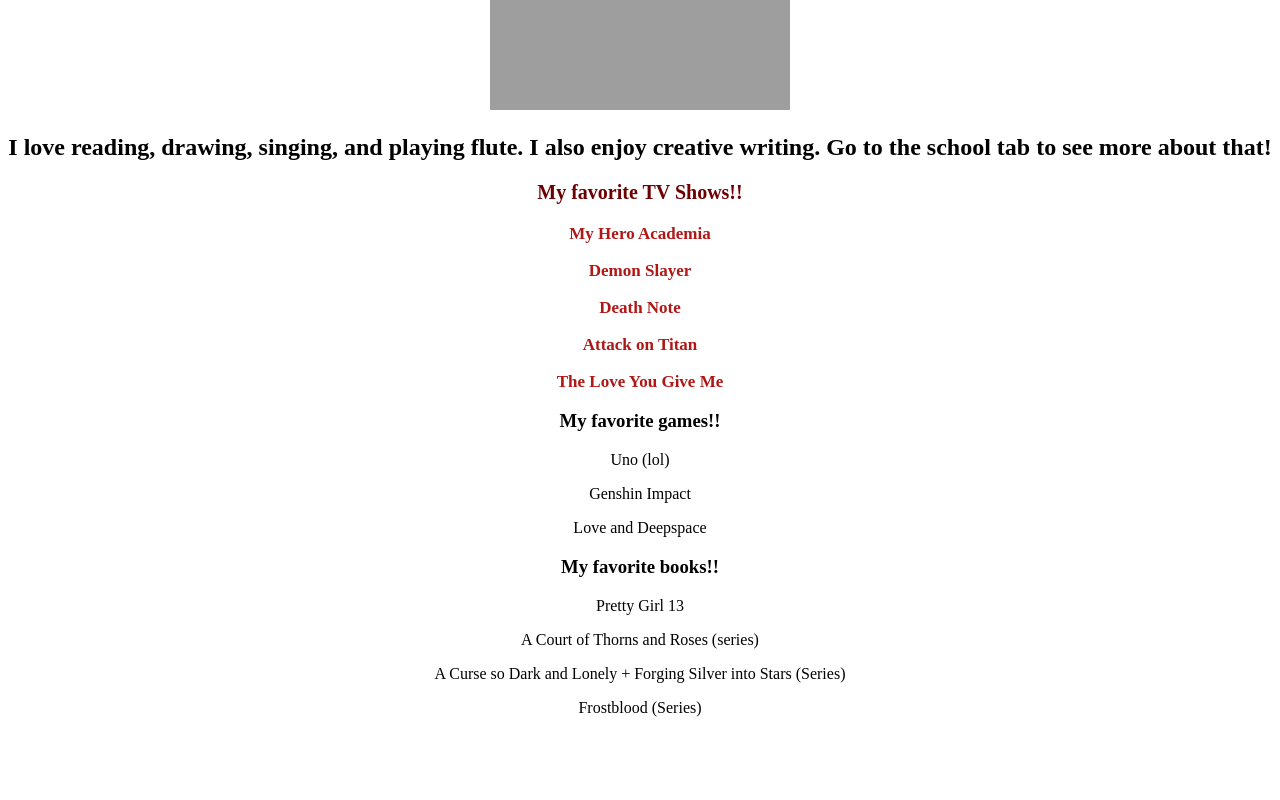
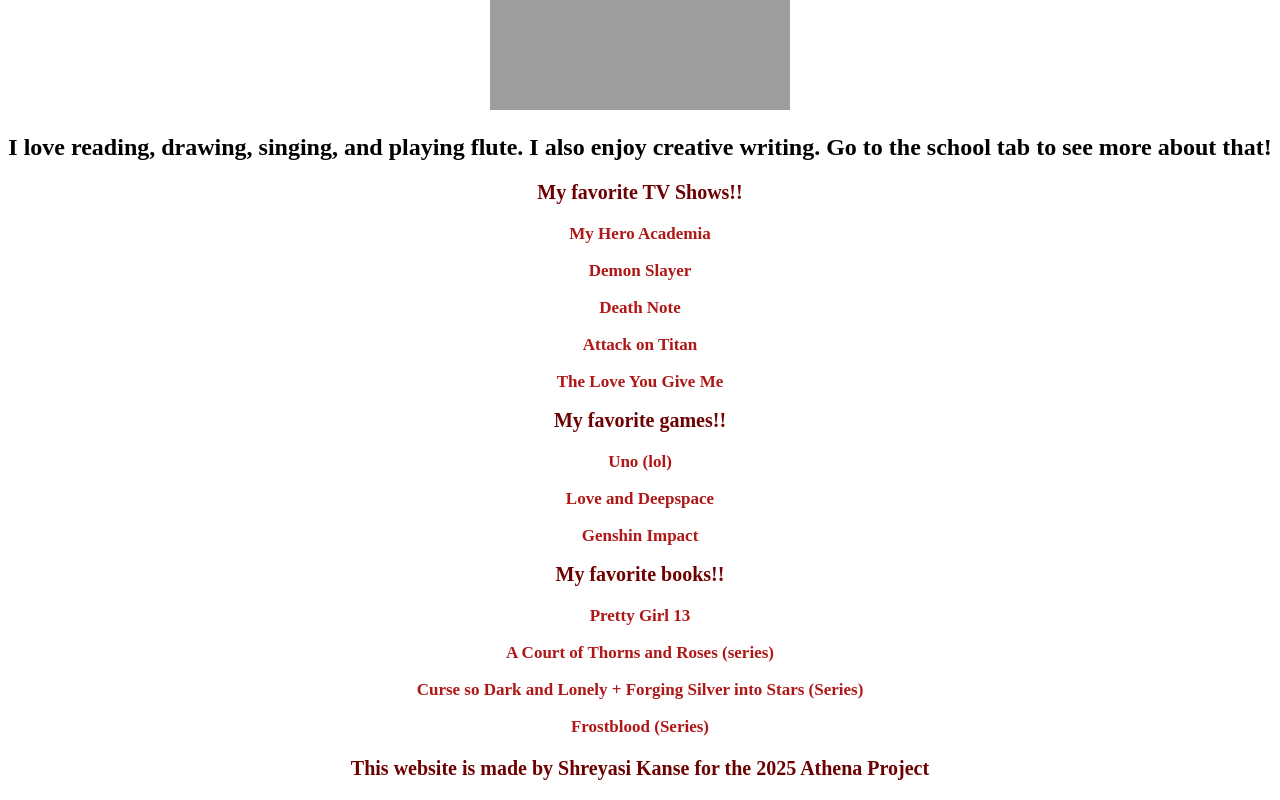
Before and after one commit to reyxoxo/Shreyasi-s-Website, a plain HTML site: page Interests.html in a window 1280 px wide. Shown: the part 346-1146 px from the top of the page. Before the commit the page ends 1079 px from the top, so only its background shows below. Drawn offline with Linux system fonts and the light colour scheme; grey boxes are pictures that could not be loaded.

Commit message:
Added kind of a watermark(?) at the bottom, updated some fonts + colors

```diff
--- a/Interests.html
+++ b/Interests.html
@@ -39,17 +39,40 @@
 			<p style="color: rgb(176, 23, 23); font-family: 'Times New Roman'; font-size: 17px;">
 				The Love You Give Me</p>
 
-			<h3>My favorite games!!</h3>
-			<p>Uno (lol)</p>
-			<p>Genshin Impact</p>
-			<p>Love and Deepspace</p>
 
-			<h3>My favorite books!!</h3>
-			<p>Pretty Girl 13</p>
-			<p>A Court of Thorns and Roses (series)</p>
-			<p>A Curse so Dark and Lonely + Forging Silver into Stars (Series)</p>
-			<p>Frostblood (Series)</p>
 
+			<h1 style="color: rgb(109, 0, 0); font-family: 'Times New Roman'; font-size: 20px;">
+			 	My favorite games!!</p>
+
+
+			<p style="color: rgb(176, 23, 23); font-family: 'Times New Roman'; font-size: 17px;">
+				Uno (lol)</p>
+
+			<p style="color: rgb(176, 23, 23); font-family: 'Times New Roman'; font-size: 17px;">
+				Love and Deepspace</p>
+
+			<p style="color: rgb(176, 23, 23); font-family: 'Times New Roman'; font-size: 17px;">
+				Genshin Impact</p>
+
+
+
+			<h1 style="color: rgb(109, 0, 0); font-family: 'Times New Roman'; font-size: 20px;">
+			 	My favorite books!!</p>
+
+
+			<p style="color: rgb(176, 23, 23); font-family: 'Times New Roman'; font-size: 17px;">
+				Pretty Girl 13</p>
+
+			<p style="color: rgb(176, 23, 23); font-family: 'Times New Roman'; font-size: 17px;">
+				A Court of Thorns and Roses (series)</p>
+
+			<p style="color: rgb(176, 23, 23); font-family: 'Times New Roman'; font-size: 17px;">
+				 Curse so Dark and Lonely + Forging Silver into Stars (Series)</p>
+
+			<p style="color: rgb(176, 23, 23); font-family: 'Times New Roman'; font-size: 17px;">
+				Frostblood (Series)
+
+						<p>This website is made by Shreyasi Kanse for the 2025 Athena Project</p>
 
 		</center>
 
```
Also changed, not shown: Career.html (+1 -0 lines), Music.html (+10 -0 lines), School.html (+1 -0 lines), index.html (+4 -0 lines).
